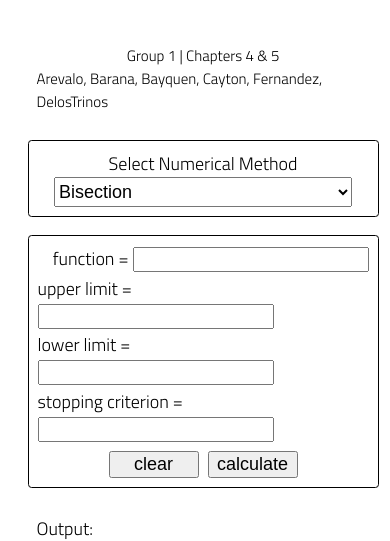
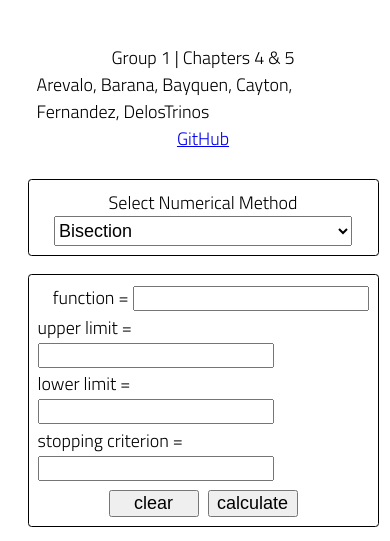
Before and after one commit to chrisgabs/bracketing-open-num-methods, a Flask app: page / in a window 390 px wide. Shown: the top 541 px of the page. Run offline with Flask 2, Linux system fonts and the light colour scheme; parts of the project's set-up code (start-up, migrations or seed data) failed here and were passed over; some libraries are stand-ins or nearby versions.

Commit message:
add: github hyperlink

```diff
--- a/src/style.scss
+++ b/src/style.scss
@@ -129,8 +129,6 @@
         }
     }
     #credits-container {
-        label {
-            font-size: 15px;
-        }
+        font-size: 15px;
     }
 }
--- a/static/css/style.css
+++ b/static/css/style.css
@@ -115,7 +115,7 @@
     width: max-content;
   }
 
-  #credits-container label {
+  #credits-container {
     font-size: 15px;
   }
 }
--- a/templates/index.html
+++ b/templates/index.html
@@ -11,7 +11,7 @@
   <div id="master-container">
     <div class="main-container" id="credits-container">
       <label>Group 1 | Chapters 4 & 5</label>
-      <label>Arevalo, Barana, Bayquen, Cayton, Fernandez, DelosTrinos</label>
+      <label>Arevalo, Barana, Bayquen, Cayton, Fernandez, DelosTrinos</label><a class="sma" href="https://github.com/chrisgabs/bracketing-open-num-methods">GitHub</a>
     </div>
     <div class="main-container" id="selection-container">
       <label id="select-label">Select Numerical Method</label>
```
Also changed, not shown: 2 other files.
